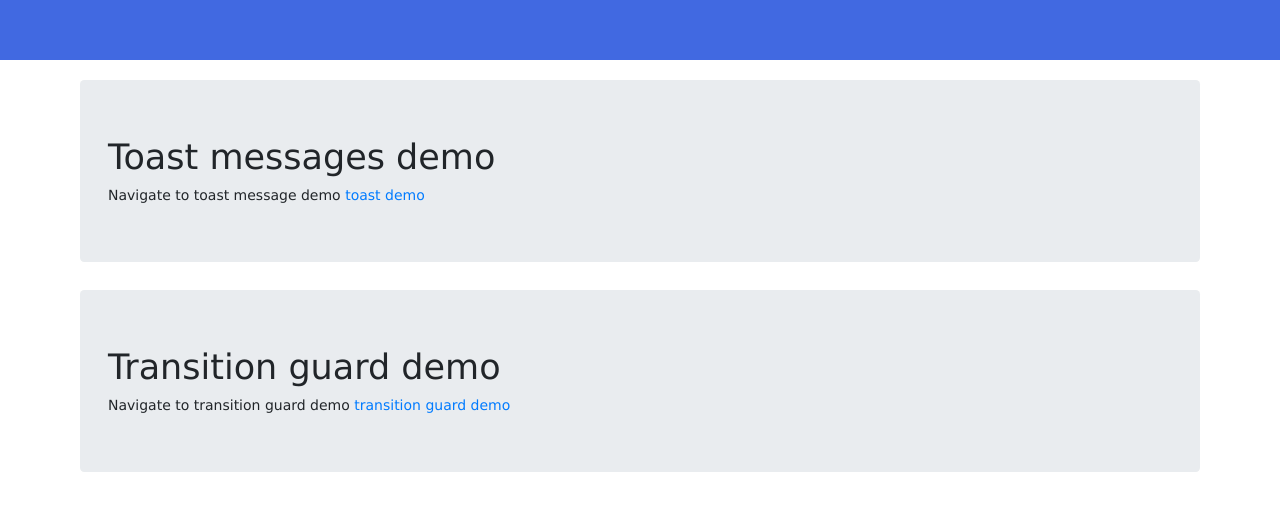
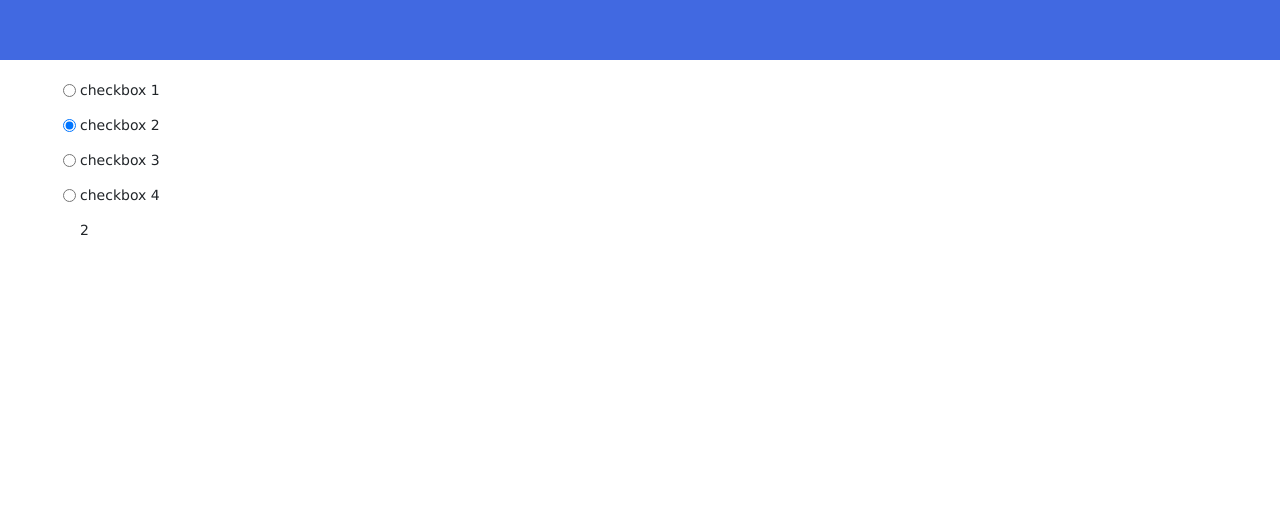
Before and after one commit to mrzbigniew/angular5-test-app, an Angular app: page /checkbox-test in a window 1280 px wide. Shown: the top 510 px of the page. Built offline with nearby package versions, Linux system fonts and the light colour scheme.

Commit message:
Radio button test

```diff
--- a/src/app/app-routing.module.ts
+++ b/src/app/app-routing.module.ts
@@ -1,13 +1,13 @@
-import { NgModule } from '@angular/core';
-import { Routes, RouterModule } from '@angular/router';
+import {NgModule} from '@angular/core';
+import {Routes, RouterModule} from '@angular/router';
 
-import { HeaderModule } from './header/header.module';
+import {HeaderModule} from './header/header.module';
 
-import { DashboardComponent } from './dashboard/dashboard.component';
-import { ToastMessageDemoComponent } from './toast-message-demo/toast-message-demo.component';
-import { TransitionGuardDemoComponent } from './transition-guard-demo/transition-guard-demo.component';
-import { TransitionGuardService } from './transition-guard/service/transition-guard.service';
-
+import {DashboardComponent} from './dashboard/dashboard.component';
+import {ToastMessageDemoComponent} from './toast-message-demo/toast-message-demo.component';
+import {TransitionGuardDemoComponent} from './transition-guard-demo/transition-guard-demo.component';
+import {TransitionGuardService} from './transition-guard/service/transition-guard.service';
+import {CheckboxTestComponent} from './checkbox-test/checkbox-test.component';
 
 const routes: Routes = [
   {
@@ -23,9 +23,10 @@ const routes: Routes = [
   }, {
     path: 'transition-guard-demo',
     component: TransitionGuardDemoComponent,
-    canDeactivate: [
-      TransitionGuardService
-    ]
+    canDeactivate: [TransitionGuardService]
+  }, {
+    path: 'checkbox-test',
+    component: CheckboxTestComponent
   }, {
     path: '**',
     component: DashboardComponent
@@ -36,4 +37,4 @@ const routes: Routes = [
   imports: [RouterModule.forRoot(routes)],
   exports: [RouterModule]
 })
-export class AppRoutingModule { }
+export class AppRoutingModule {}
--- /dev/null
+++ b/src/app/checkbox-test/checkbox-test.component.html
@@ -0,0 +1,13 @@
+<div class="form-group" *ngFor="let item of items; index as itemId; trackBy: trackByFn">
+  <input type="radio" class="form-check-input"
+         [value]="item.value"
+         name="testCheckbox"
+         id="check_{{itemId}}"
+         (change)="selectedItem=$event.target.value"
+         [checked]="selectedItem===item.value"
+         />
+  <label for="check_{{itemId}}" class="form-check-label">{{item.label}}</label>
+</div>
+<div>
+  {{selectedItem}}
+</div>
--- /dev/null
+++ b/src/app/checkbox-test/checkbox-test.component.ts
@@ -0,0 +1,35 @@
+import {Component, OnInit} from '@angular/core';
+
+@Component({selector: 'app-checkbox-test', templateUrl: './checkbox-test.component.html', styleUrls: ['./checkbox-test.component.scss']})
+export class CheckboxTestComponent implements OnInit {
+  items = [
+    {
+      label: 'checkbox 1',
+      value: 1
+    }, {
+      label: 'checkbox 2',
+      value: 2
+    }, {
+      label: 'checkbox 3',
+      value: 3
+    }, {
+      label: 'checkbox 4',
+      value: 4
+    }
+  ];
+
+  selectedItem = 2;
+
+  constructor() {}
+
+  ngOnInit() {}
+
+  logData($event) {
+    console.log($event);
+  }
+
+  trackByFn(item: any) {
+    console.log(item);
+    return item.value;
+  }
+}
--- a/src/app/dashboard/dashboard.component.html
+++ b/src/app/dashboard/dashboard.component.html
@@ -11,3 +11,10 @@
         <a [routerLink]="['/transition-guard-demo']">transition guard demo</a>
     </div>
 </div>
+
+<div class="jumbotron">
+    <div class="h1">Test for checkbox</div>
+    <div>Navigate to checkbox test
+        <a [routerLink]="['/checkbox-test']">checkbox test</a>
+    </div>
+</div>
```
Also changed, not shown: package.json (+31 -30 lines), src/app/app.module.ts (+6 -2 lines), src/app/checkbox-test/checkbox-test.component.scss (added), 2 other files (tests, documents, lock files or other folders).
